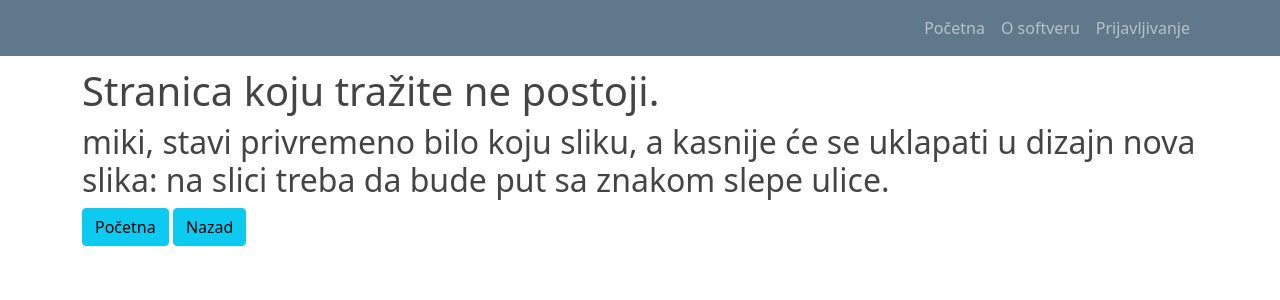
After one commit to miiihaaas/PutniNalozi, a Flask app: template putninalozi/templates/404.html in a window 1280 px wide. The commit adds this page. Shown: the top 300 px of the page. Run offline with Flask 2, Linux system fonts and the light colour scheme; the template is opened without the code that fills it, so the values that code supplies are empty; some libraries are stand-ins or nearby versions.

Commit message:
t 0.003 404, 403 pages

```diff
--- a/putninalozi/companys/routes.py
+++ b/putninalozi/companys/routes.py
@@ -111,3 +111,7 @@ def company_profile(company_id): #ovo je funkcija za editovanje user-a
     image_file = url_for('static', filename='company_logos/' + company.company_logo)
     print(image_file)
     return render_template('company.html', title='Uređivanje podataka kompanije', company=company, form=form, legend='Uređivanje podataka kompanije', image_file=image_file)
+
+@companys.errorhandler(404)
+def page_not_found(e):
+    return render_template('404.html'), 404
--- a/putninalozi/templates/403.html
+++ b/putninalozi/templates/403.html
@@ -1,5 +1,7 @@
 {% extends "layout.html" %}
 {% block content %}
+<h1>Pristup zabranjen.</h1>
+<h2>miki, stavi privremeno bilo koju sliku, a kasnije će se uklapati u dizajn nova slika: na slici treba da bude put sa znakom stop, možda i znak koji ljudi stavljaju na kapiju gde ima pas koji čuva.</h2>
 <a class="btn btn-info" href="{{ url_for('main.home') }}">Početna</a>
 <button class="btn btn-info" onclick="history.back()">Nazad</button>
 {% endblock content%}
--- /dev/null
+++ b/putninalozi/templates/404.html
@@ -0,0 +1,7 @@
+{% extends "layout.html" %}
+{% block content %}
+<h1>Stranica koju tražite ne postoji.</h1>
+<h2>miki, stavi privremeno bilo koju sliku, a kasnije će se uklapati u dizajn nova slika: na slici treba da bude put sa znakom slepe ulice.</h2>
+<a class="btn btn-info" href="{{ url_for('main.home') }}">Početna</a>
+<button class="btn btn-info" onclick="history.back()">Nazad</button>
+{% endblock content%}
--- a/putninalozi/travel_warrants/routes.py
+++ b/putninalozi/travel_warrants/routes.py
@@ -862,3 +862,8 @@ def delete_travel_warrant(warrant_id):
             db.session.commit()
             flash(f'Putni nalog: {warrant.travel_warrant_number} je obrisan.', 'success' )
             return redirect(url_for('travel_warrants.travel_warrant_list'))
+
+
+@travel_warrants.errorhandler(404)
+def page_not_found(e):
+    return render_template('404.html'), 404
--- a/putninalozi/users/routes.py
+++ b/putninalozi/users/routes.py
@@ -243,3 +243,7 @@ def reset_token(token):
             return redirect(url_for('users.login'))
 
         return render_template('reset_token.html', title='Resetovanje lozinke', form=form)
+
+@users.errorhandler(404)
+def page_not_found(e):
+    return render_template('404.html'), 404
--- a/putninalozi/vehicles/routes.py
+++ b/putninalozi/vehicles/routes.py
@@ -110,3 +110,7 @@ def delete_vehicle(vehicle_id):
             db.session.commit()
             flash(f'Vozilo: {vehicle.vehicle_brand} je obrisano.', 'success' )
             return redirect(url_for('vehicles.vehicle_list'))
+
+@vehicles.errorhandler(404)
+def page_not_found(e):
+    return render_template('404.html'), 404
```
